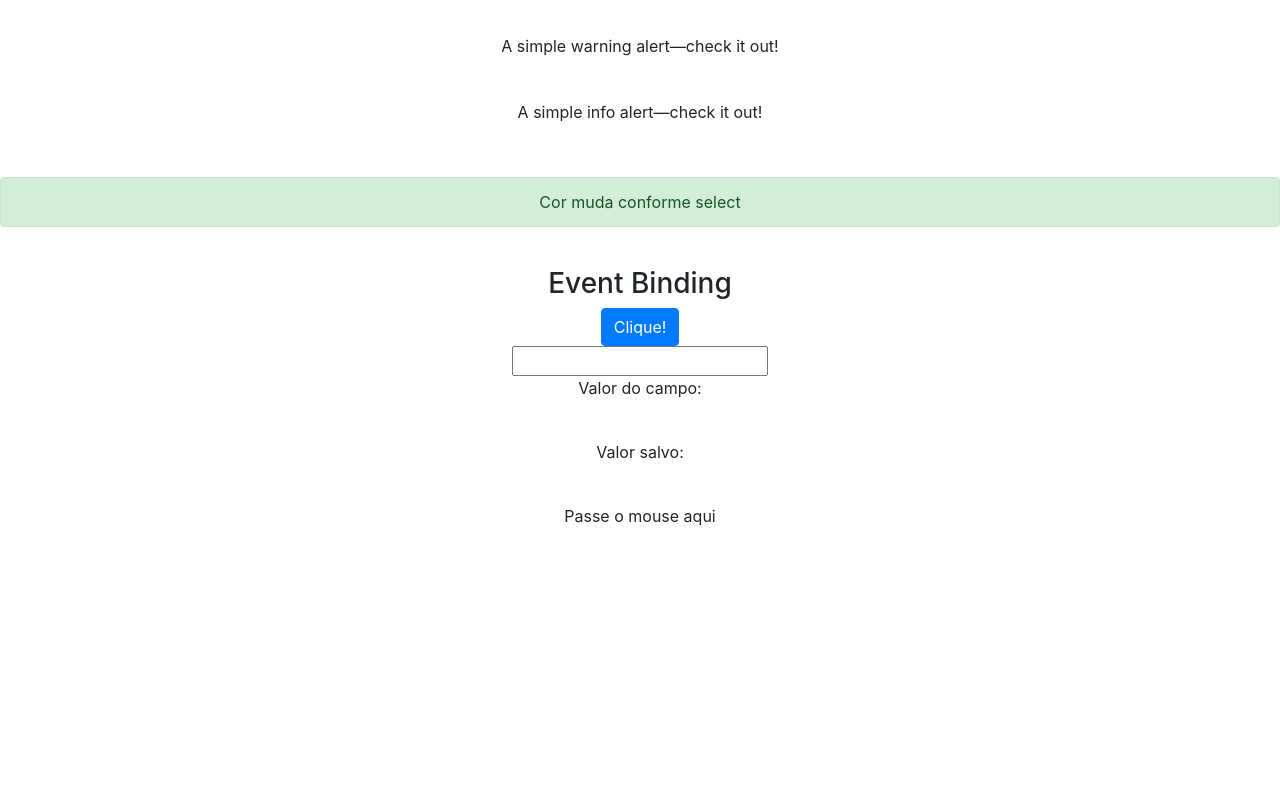
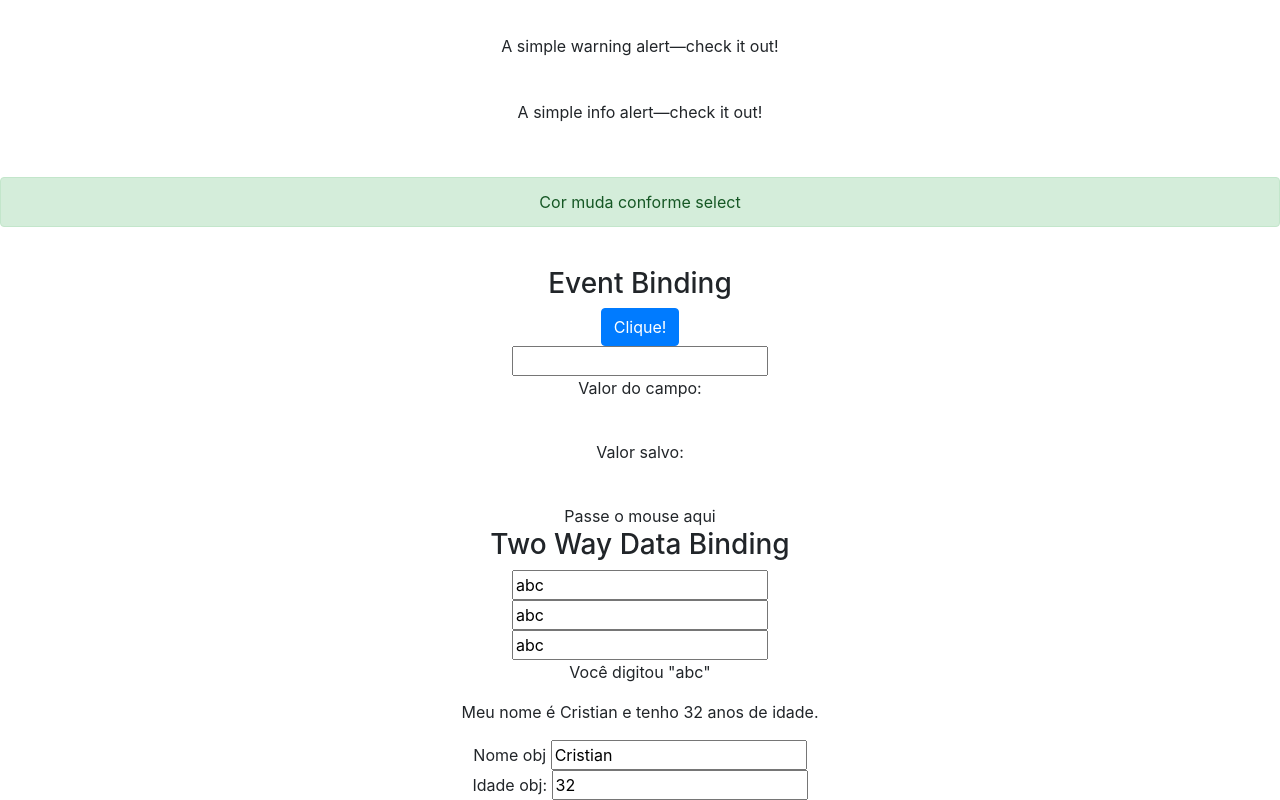
Before and after one commit to cristianms/Curso-Angular-Loiane, an Angular app: page / in a window 1280 px wide. Shown: the part 1035-1835 px from the top of the page. Before the commit the page ends 1563 px from the top, so only its background shows below. Built offline with nearby package versions, Linux system fonts and the light colour scheme.

Commit message:
Conhecendo Two Way Data Binding

```diff
--- a/src/app/data-binding/data-binding.component.html
+++ b/src/app/data-binding/data-binding.component.html
@@ -76,4 +76,7 @@
             </span>
         </div>
     </article>
+
+    <app-meu-form></app-meu-form>
+
 </section>
--- /dev/null
+++ b/src/app/meu-form/meu-form.component.html
@@ -0,0 +1,32 @@
+<article>
+        <h3>Two Way Data Binding</h3>
+        <div>
+            <input type="text"
+                [value]="nome"
+                (input)="nome = $event.target.value"
+                /><br/>
+            <input type="text"
+                [ngModel]="nome"
+                (ngModelChange)="nome = $event.target.value"
+                /><br/>
+
+            <!-- two way data binding -->
+            <input type="text"
+                [(ngModel)]="nome"
+                />
+
+                <p>Você digitou "{{ nome }}"</p>
+        </div>
+        <div>
+            <p>Meu nome é {{ pessoa.nome }} e tenho {{ pessoa.idade }} anos de idade.</p>
+            Nome obj
+            <input type="text"
+                [(ngModel)]="pessoa.nome"
+                />
+            <br/>
+            Idade obj:
+            <input type="text"
+                [(ngModel)]="pessoa.idade"
+                />
+        </div>
+    </article>
--- /dev/null
+++ b/src/app/meu-form/meu-form.component.ts
@@ -0,0 +1,22 @@
+import { Component, OnInit } from '@angular/core';
+
+@Component({
+  selector: 'app-meu-form',
+  templateUrl: './meu-form.component.html',
+  styleUrls: ['./meu-form.component.css']
+})
+export class MeuFormComponent implements OnInit {
+
+  nome: string = 'abc'
+
+  pessoa: any = {
+    nome: 'Cristian',
+    idade: 32
+  }
+
+  constructor() { }
+
+  ngOnInit() {
+  }
+
+}
```
Also changed, not shown: src/app/app.module.ts (+6 -2 lines), src/app/meu-form/meu-form.module.ts (added, +18 -0 lines), src/app/meu-form/meu-form.component.css (added), 1 other file (tests, documents, lock files or other folders).
